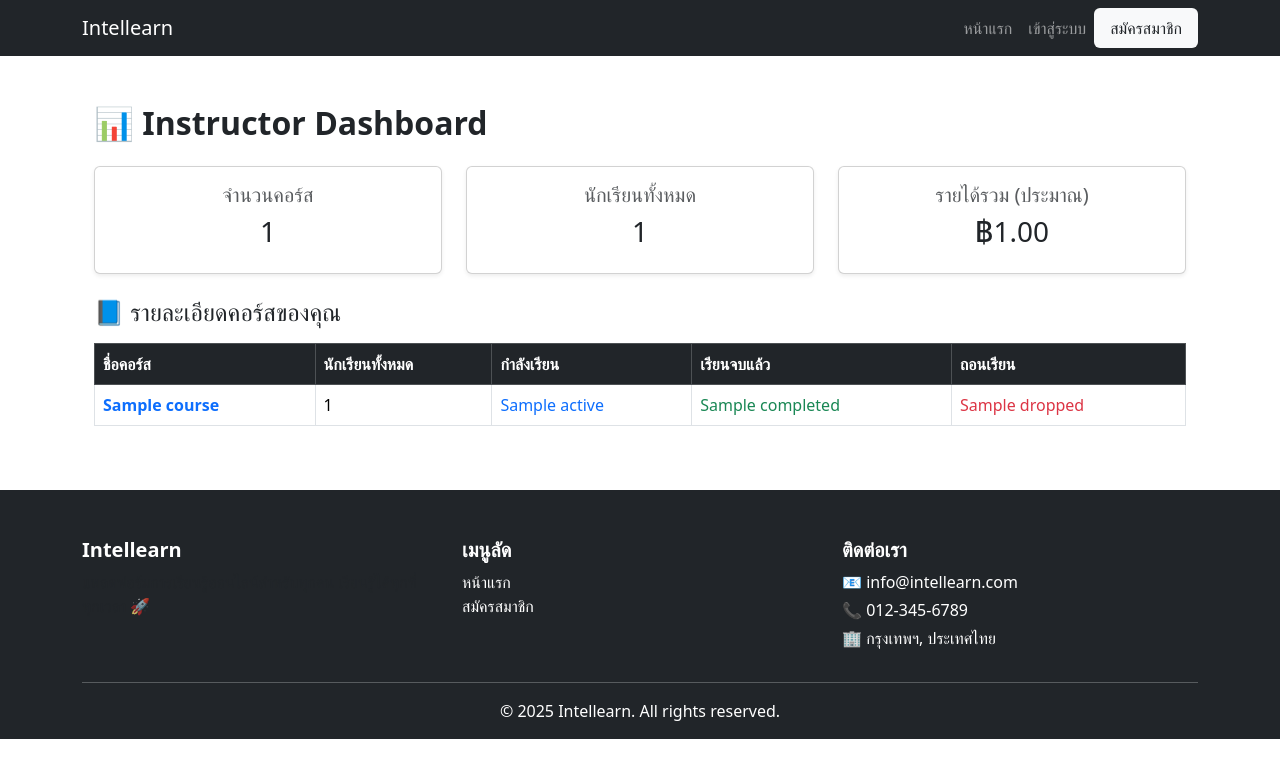
After one commit to palaployyy/IntelLearn, a Django app: template intellearn/course/templates/instructor_dashboard.html in a window 1280 px wide. The commit adds this page. Shown: the top 778 px of the page. Run offline with Django 5.2, Linux system fonts and the light colour scheme; the template is opened without the code that fills it: most values are stand-ins (such as "Sample title", 1, 10 or a date in 2020).

Commit message:
เเก้หน้า course

```diff
--- a/intellearn/course/models.py
+++ b/intellearn/course/models.py
@@ -16,6 +16,7 @@ class Course(models.Model):
     title = models.CharField(max_length=255)
     description = models.TextField()
     thumbnail_url = models.URLField(blank=True, null=True)
+    thumbnail = models.ImageField(upload_to="courses/", blank=True, null=True)
     video_url = models.URLField(blank=True, null=True)
     price = models.DecimalField(max_digits=10, decimal_places=2, default=0.00)
     total_lessons = models.PositiveIntegerField(default=0)
--- a/intellearn/course/templates/base.html
+++ b/intellearn/course/templates/base.html
@@ -12,13 +12,13 @@
 </head>
 <body>
     <!-- ✅ Navbar -->
-    <!-- ✅ Navbar -->
     <nav class="navbar navbar-expand-lg navbar-dark bg-dark">
         <div class="container">
             <a class="navbar-brand" href="{% url 'course:home' %}">Intellearn</a>
             <button class="navbar-toggler" type="button" data-bs-toggle="collapse" data-bs-target="#navbarNav">
                 <span class="navbar-toggler-icon"></span>
             </button>
+
             <div class="collapse navbar-collapse" id="navbarNav">
                 <ul class="navbar-nav ms-auto">
                     <!-- หน้าแรก -->
@@ -27,10 +27,22 @@
                            href="{% url 'course:home' %}">หน้าแรก</a>
                     </li>
 
-                    <!-- คอร์สของฉัน -->
+                    <!-- คอร์สของฉัน (เฉพาะนักเรียน) -->
+                    {% if user.is_authenticated and user.role == 'student' %}
                         <li class="nav-item">
                             <a class="nav-link" href="{% url 'course:my_courses' %}">คอร์สของฉัน</a>
                         </li>
+                    {% endif %}
+
+                    <!-- ✅ Dashboard (เฉพาะ Instructor) -->
+                    {% if user.is_authenticated and user.groups.all.0.name == "instructor" %}
+                        <li class="nav-item">
+                            <a class="nav-link {% if request.resolver_match.url_name == 'instructor_dashboard' %}active{% endif %}"
+                               href="{% url 'course:instructor_dashboard' %}">
+                               Dashboard
+                            </a>
+                        </li>
+                    {% endif %}
 
                     {% if user.is_authenticated %}
                         <!-- ✅ โปรไฟล์ -->
@@ -41,7 +53,7 @@
                             </a>
                         </li>
 
-                        <!-- ✅ Logout ใช้ form เพื่อป้องกัน CSRF -->
+                        <!-- ✅ Logout -->
                         <li class="nav-item">
                             <form action="{% url 'authen:logout' %}" method="post" class="d-inline">
                                 {% csrf_token %}
@@ -86,9 +98,19 @@
                     <h5 class="fw-bold">เมนูลัด</h5>
                     <ul class="list-unstyled">
                         <li><a href="{% url 'course:home' %}" class="text-white text-decoration-none">หน้าแรก</a></li>
+
+                        {% if user.is_authenticated and user.role == 'student' %}
                             <li><a href="{% url 'course:my_courses' %}" class="text-white text-decoration-none">คอร์สของฉัน</a></li>
+                        {% endif %}
+
+                        {% if user.is_authenticated and user.groups.all.0.name == "instructor" %}
                             <li><a href="{% url 'course:add_course' %}" class="text-white text-decoration-none">เพิ่มคอร์ส</a></li>
+                            <li><a href="{% url 'course:instructor_dashboard' %}" class="text-white text-decoration-none">Dashboard</a></li>
+                        {% endif %}
+
+                        {% if not user.is_authenticated %}
                             <li><a href="{% url 'authen:register' %}" class="text-white text-decoration-none">สมัครสมาชิก</a></li>
+                        {% endif %}
 
                         {% if user.is_authenticated %}
                             <li>
@@ -98,8 +120,6 @@
                                 </form>
                             </li>
                         {% endif %}
-
-                        <li><a href="{% url 'dashboard:instructor_dashboard' %}" class="text-white text-decoration-none">Dashboard</a></li>
                     </ul>
                 </div>
 
@@ -112,10 +132,7 @@
                 </div>
             </div>
 
-            <!-- เส้นคั่น -->
             <hr class="border-light">
-
-            <!-- Copyright -->
             <div class="text-center">
                 <p class="mb-0">© {% now "Y" %} Intellearn. All rights reserved.</p>
             </div>
--- a/intellearn/course/templates/course_detail.html
+++ b/intellearn/course/templates/course_detail.html
@@ -66,8 +66,8 @@
 
                     <!-- ✅ ปุ่มแก้ไข/ลบสำหรับ Instructor -->
                     {% if user == course.instructor or user.is_superuser %}
-                        <a href="{% url 'edit_lesson' lesson.id %}" class="btn btn-sm btn-warning me-2">✏ Edit</a>
-                        <a href="{% url 'delete_lesson' lesson.id %}" class="btn btn-sm btn-danger">🗑 Delete</a>
+                        <a href="{% url 'course:edit_lesson' lesson.id %}" class="btn btn-sm btn-warning me-2">✏️ Edit</a>
+                        <a href="{% url 'course:delete_lesson' lesson.id %}" class="btn btn-sm btn-danger">🗑️ Delete</a>
                     {% endif %}
                 </div>
             </li>
--- /dev/null
+++ b/intellearn/course/templates/instructor_dashboard.html
@@ -0,0 +1,63 @@
+{% extends "base.html" %}
+{% block content %}
+
+<div class="container mt-5">
+  <h2 class="fw-bold mb-4">📊 Instructor Dashboard</h2>
+
+  <div class="row mb-4">
+    <div class="col-md-4">
+      <div class="card text-center shadow-sm p-3">
+        <h5 class="text-muted">จำนวนคอร์ส</h5>
+        <h3>{{ total_courses }}</h3>
+      </div>
+    </div>
+    <div class="col-md-4">
+      <div class="card text-center shadow-sm p-3">
+        <h5 class="text-muted">นักเรียนทั้งหมด</h5>
+        <h3>{{ total_students }}</h3>
+      </div>
+    </div>
+    <div class="col-md-4">
+      <div class="card text-center shadow-sm p-3">
+        <h5 class="text-muted">รายได้รวม (ประมาณ)</h5>
+        <h3>฿{{ total_revenue|floatformat:2 }}</h3>
+      </div>
+    </div>
+  </div>
+
+  <h4 class="mt-4 mb-3">📘 รายละเอียดคอร์สของคุณ</h4>
+  <div class="table-responsive">
+    <table class="table table-bordered align-middle">
+      <thead class="table-dark">
+        <tr>
+          <th>ชื่อคอร์ส</th>
+          <th>นักเรียนทั้งหมด</th>
+          <th>กำลังเรียน</th>
+          <th>เรียนจบแล้ว</th>
+          <th>ถอนเรียน</th>
+        </tr>
+      </thead>
+      <tbody>
+        {% for data in course_data %}
+        <tr>
+          <td>
+            <a href="{% url 'course:course_detail' data.course.id %}" class="fw-bold text-decoration-none">
+              {{ data.course.title }}
+            </a>
+          </td>
+          <td>{{ data.total_students }}</td>
+          <td class="text-primary">{{ data.active }}</td>
+          <td class="text-success">{{ data.completed }}</td>
+          <td class="text-danger">{{ data.dropped }}</td>
+        </tr>
+        {% empty %}
+        <tr>
+          <td colspan="5" class="text-center">ยังไม่มีคอร์สในระบบ</td>
+        </tr>
+        {% endfor %}
+      </tbody>
+    </table>
+  </div>
+</div>
+
+{% endblock %}
--- a/intellearn/intellearn/settings.py
+++ b/intellearn/intellearn/settings.py
@@ -84,7 +84,7 @@ DATABASES = {
         "ENGINE": "django.db.backends.postgresql",
         "NAME": "intellearn",
         "USER": "postgres",
-        "PASSWORD": "password",
+        "PASSWORD": "Password",
         "HOST": "localhost",
         "PORT": "5432",
     }
@@ -131,6 +131,8 @@ STATIC_URL = '/static/'
 STATICFILES_DIRS = [
     os.path.join(BASE_DIR, "static"),
 ]
+MEDIA_URL = '/media/'
+MEDIA_ROOT = BASE_DIR / 'media'
 
 # ถ้าเป็น production จะเก็บ static ที่นี่
 STATIC_ROOT = os.path.join(BASE_DIR, "staticfiles")
--- a/intellearn/intellearn/urls.py
+++ b/intellearn/intellearn/urls.py
@@ -22,6 +22,8 @@
 from django.contrib import admin
 from django.urls import path, include
 from course.views import HomeView  # ใช้ในกรณีต้องการหน้าโฮมหลัก
+from django.conf import settings
+from django.conf.urls.static import static
 
 urlpatterns = [
     # Admin
@@ -45,3 +47,5 @@ urlpatterns = [
     # เส้นทางมาตรฐานของ Django Authentication (login/logout/reset password)
     # path("accounts/", include("django.contrib.auth.urls")),
 ]
+if settings.DEBUG:  # ป้องกัน error ตอน deploy
+    urlpatterns += static(settings.MEDIA_URL, document_root=settings.MEDIA_ROOT)
```
Also changed, not shown: intellearn/Authen/templates/authen/profile.html (+41 -8 lines), intellearn/Authen/views.py (+21 -1 lines), intellearn/course/templates/confirm_delete.html (added, +14 -0 lines), intellearn/course/templates/home.html (+14 -4 lines), intellearn/course/urls.py (+6 -2 lines), intellearn/course/views.py (+58 -0 lines), intellearn/course/migrations/0002_course_thumbnail.py (added), intellearn/media/profile_pics/Activity_diagram_7.png (added). Lines whose indentation alone changed are shown as unchanged.
